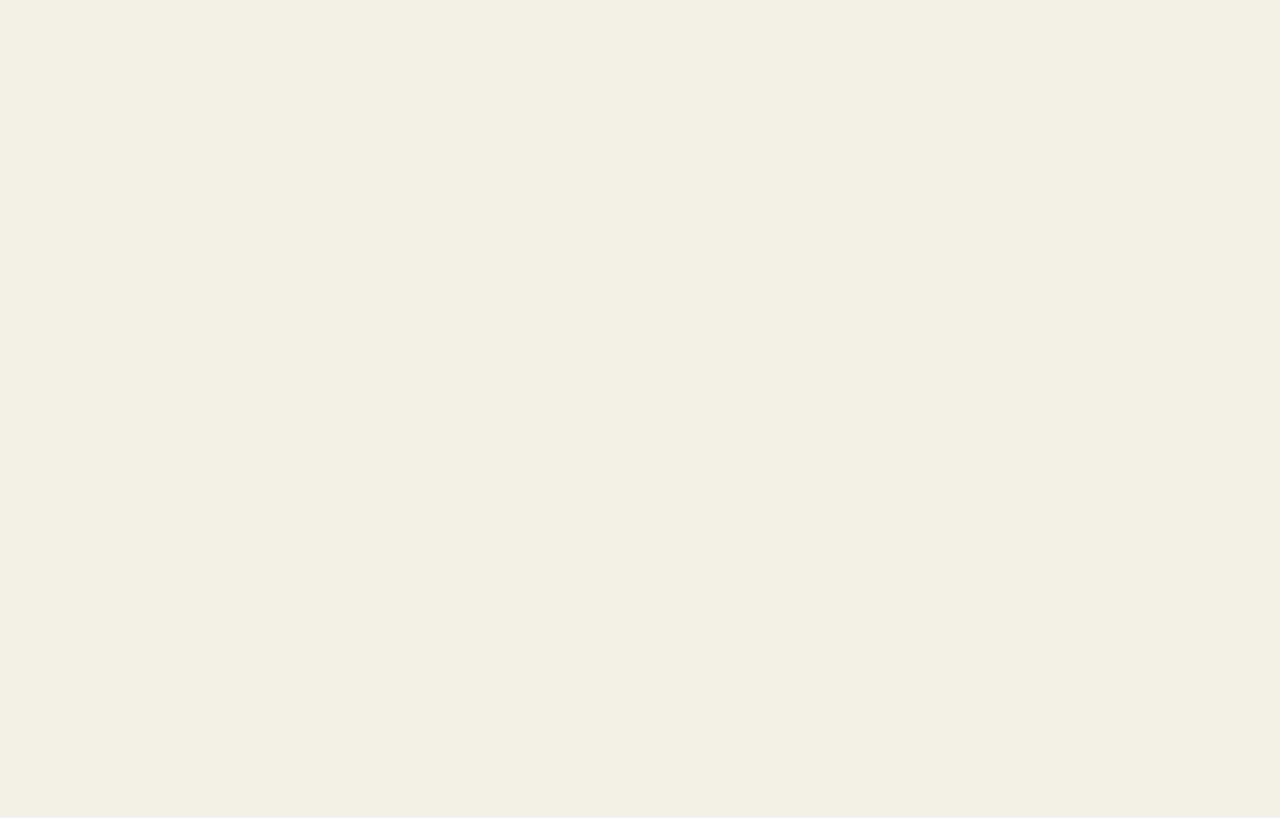
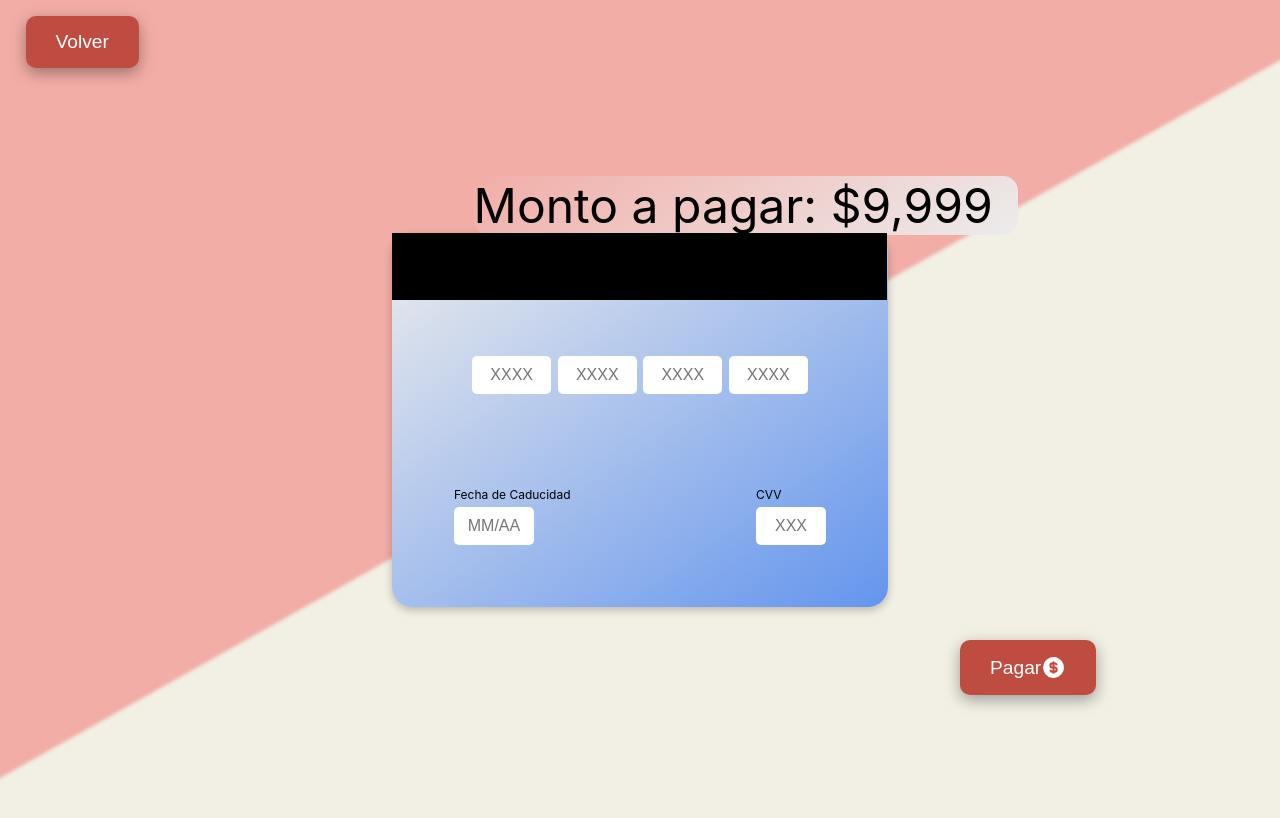
Before and after one commit to leodelmas00/front-truequetools, a React (Create React App) app: page /HighlightPost/1 in a window 1280 px wide. Shown: the top 818 px of the page. Built offline with nearby package versions, Linux system fonts and the light colour scheme.

Commit message:
mas arreglos

```diff
--- a/src/App.js
+++ b/src/App.js
@@ -69,7 +69,7 @@ function App() {
       <Route path="/adminview/Users" component={Users} />
       <Route path="/adminview/Ventas" component={Ventas} />
       <Route path="/adminview/Venta/:id" component={VentaDetail} />
-      <Route path="/HighlightPost" component={HighlightPost} />
+      <Route path="/HighlightPost/:id" component={HighlightPost} />
 
       <Route path="/Support" component={Support} />
 
--- a/src/components/HighlightPost.jsx
+++ b/src/components/HighlightPost.jsx
@@ -1,7 +1,10 @@
-import React, { useState } from 'react';
+import React, { useState, useEffect } from 'react';
 import '../styles/HighlightPost.css';
 import { IoChevronBackCircle } from "react-icons/io5";
 import { TbCoinFilled } from "react-icons/tb";
+import { baseURL } from '../api/trueque.api';
+import axios from 'axios';
+import { useParams } from "wouter"; // Importar desde 'wouter'
 
 function HighlightPost() {
   const [cardNumber1, setCardNumber1] = useState("");
@@ -14,12 +17,20 @@ function HighlightPost() {
   const [showInsufficientMessage, setShowInsufficientMessage] = useState(false);
   const [showIncompleteFieldsMessage, setShowIncompleteFieldsMessage] = useState(false);
   const [showInvalidCardMessage, setShowInvalidCardMessage] = useState(false);
+  const [publicacionId, setPublicacionId] = useState(null);
+  const params = useParams(); // Usar solo useParams, no es un array destructuring
+
+  useEffect(() => {
+    if (params && params.publicacion_id) {
+      setPublicacionId(params.publicacion_id);
+    }
+  }, [params]);
 
   const handleGoBack = () => {
     window.history.back(); // Redirige a la página anterior en el historial del navegador
   };
 
-  const handlePagar = () => {
+  const handlePagar = async () => {
     // Verificar si algún campo está vacío
     if (!cardNumber1 || !cardNumber2 || !cardNumber3 || !cardNumber4 || !expiryDate || !cvv) {
       setShowIncompleteFieldsMessage(true);
@@ -49,6 +60,22 @@ function HighlightPost() {
       setShowInsufficientMessage(false);
       setShowIncompleteFieldsMessage(false);
       setShowInvalidCardMessage(false);
+
+      try {
+        const token = localStorage.getItem('token');
+        await axios.patch(
+          `${baseURL}mis-publicaciones/${params.publicacion_id}/destacar/`, {},  // Usar publicacion_id
+          {
+            headers: {
+              Authorization: `Token ${token}`,
+            }
+          }
+        );
+        // Manejo adicional después de realizar el pago exitosamente
+      } catch (error) {
+        console.error("Error destacando la publicación", error);
+        // Manejo de errores
+      }
     } else {
       setShowInvalidCardMessage(true);
       setShowSuccess(false);
@@ -75,7 +102,7 @@ function HighlightPost() {
 
   const handleAceptarSuccess = () => {
     setShowSuccess(false);
-    // Redirigir a /SignIn
+    // Redirigir a /SignIn o a otra página según sea necesario
     window.location.href = "/SignIn";
   };
 
@@ -83,7 +110,6 @@ function HighlightPost() {
     <div className="container-card">
       <div>
         <button className="volver-btn" onClick={handleGoBack}>
-          <IoChevronBackCircle size={25} />
           Volver
         </button>
       </div>
--- a/src/components/Post.jsx
+++ b/src/components/Post.jsx
@@ -44,6 +44,7 @@ function PostProduct() {
         async function loadUserInfo() {
             const res = await getUserInfo();
             setUserInfo(res.data);
+            console.log(res.data)
             if (res.data && res.data.sucursal_favorita) {
                 setSucursalFavoritaId(res.data.sucursal_favorita);
                 setForm(prevState => ({
--- a/src/components/PostDetail.jsx
+++ b/src/components/PostDetail.jsx
@@ -153,7 +153,7 @@ function PostDetail() {
                             <Link to={`/Post/${params.postId}/solicitudes`}>
                                 <button className="solicitudes-btn post-card-btn">Ver solicitudes recibidas<FaIcons.FaBell style={{ marginLeft: '10px' }}></FaIcons.FaBell></button>
                             </Link>
-                            <Link to={`/HighlightPost`}>
+                            <Link to={`/HighlightPost/${params.postId}`}>
                                 <button className="highlight-btn " >Destacar <FaMoneyCheck className="icon-highlight" /></button>
                             </Link>
                             <button className="delete-btn" onClick={handleDelete}><FaRegTrashAlt /> Eliminar</button>
```
